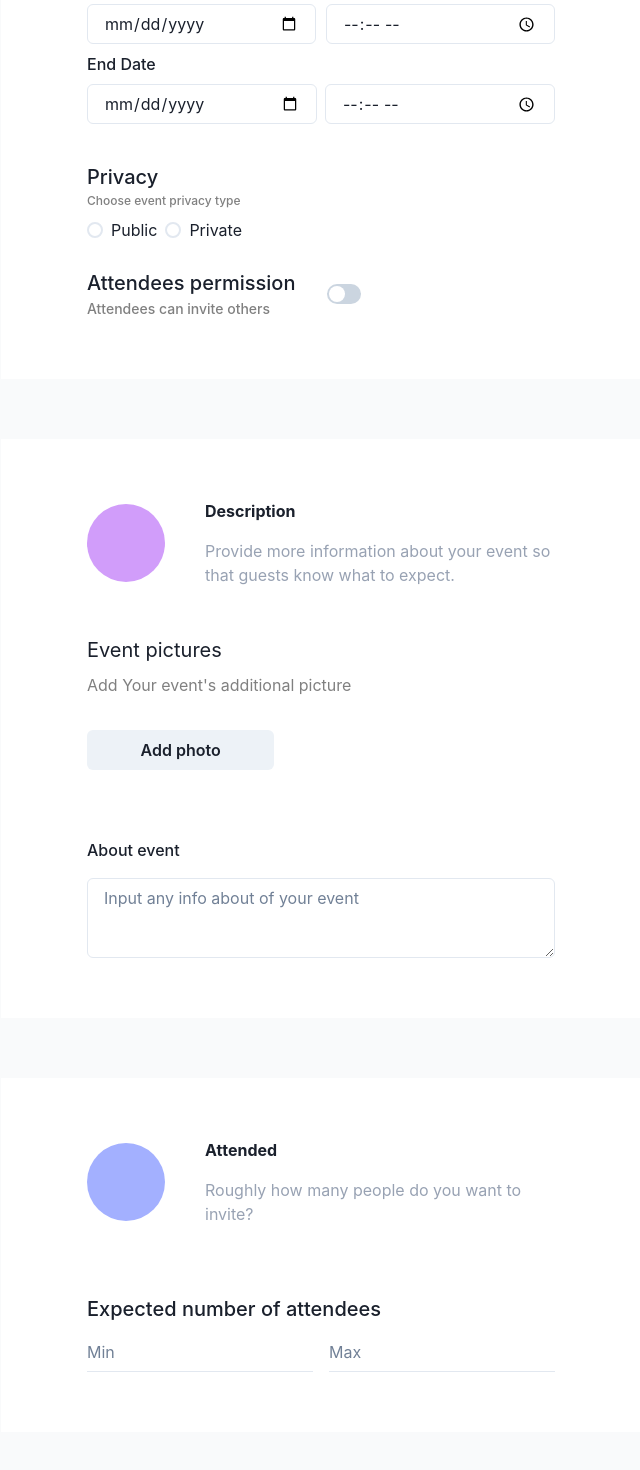
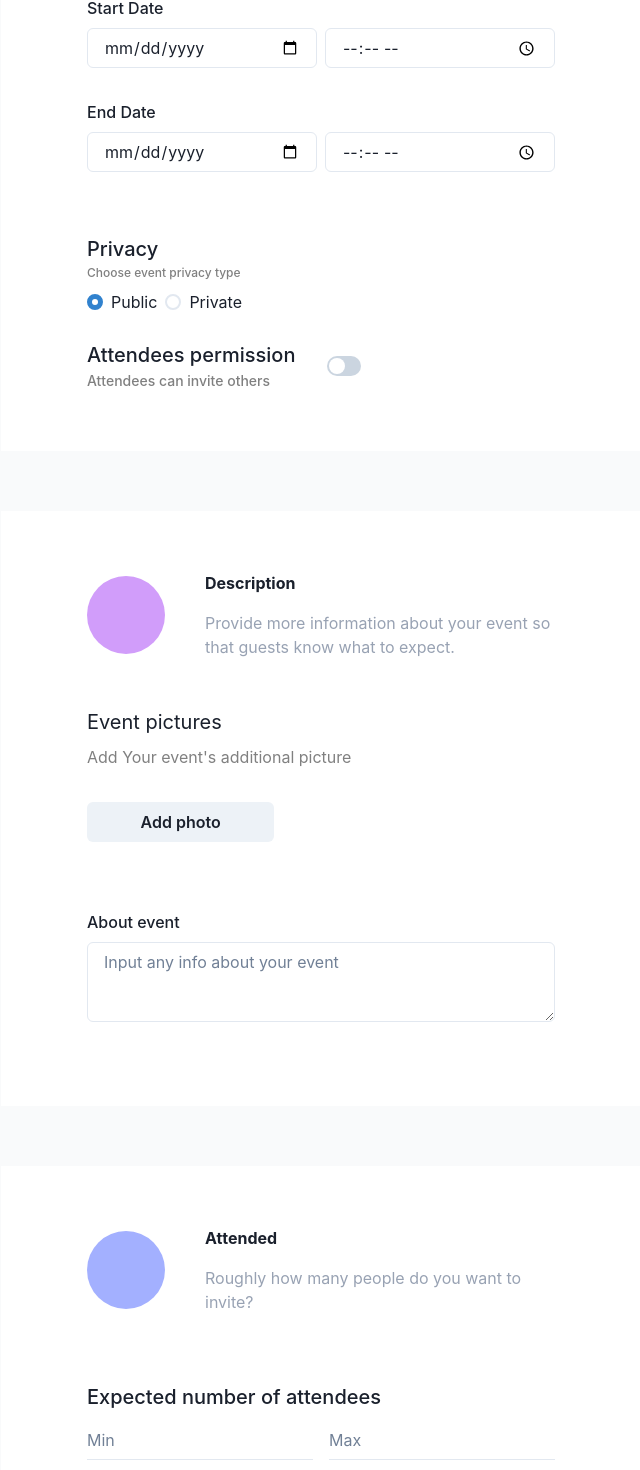
Before and after one commit to gadirov/eventeam, a React (Create React App) app: page /events in a window 1280 px wide. Shown: the part 978-2448 px from the top of the page, without its empty margins (319-959 px from the left). Built offline with nearby package versions, Linux system fonts and the light colour scheme; what axios-auth-refresh would draw is missing.

Commit message:
useformlar

```diff
--- a/src/components/layout/event.tsx
+++ b/src/components/layout/event.tsx
@@ -18,10 +18,52 @@ import {
   VStack,
   HStack,
   Image,
+  FormErrorMessage,
 } from "@chakra-ui/react";
-import React from "react";
+import React, { useState, useRef } from "react";
+import { Controller, useForm } from "react-hook-form";
 
 function Event() {
+  const {
+    control,
+    formState: { errors, isValid },
+    handleSubmit,
+  } = useForm({
+    mode: "all",
+    defaultValues: {
+      eventName: "",
+      startDate: "",
+      startTime: "",
+      endDate: "",
+      endTime: "",
+      privacy: "1",
+      attendees: "",
+      browse: "",
+      about: "",
+      minmax: undefined,
+      freePaid: "1",
+    },
+  });
+
+  const onSubmit = (data) => {
+    console.log(data);
+  };
+  const fileInputRef = useRef<HTMLInputElement>(null);
+  const [selectedImage, setSelectedImage] = useState<File | null>(null);
+
+  const handleFileChange = (e: React.ChangeEvent<HTMLInputElement>) => {
+    const file = e.target.files?.[0];
+    if (file) {
+      setSelectedImage(file);
+    }
+  };
+
+  const handleBrowseClick = () => {
+    if (fileInputRef.current) {
+      fileInputRef.current.click();
+    }
+  };
+
   return (
     <VStack
       bg="#F9FAFB"
@@ -62,62 +104,205 @@ function Event() {
           </Text>
           <Text pt="16px">
             Or{" "}
-            <Link color="#7F56D9" href="#">
-              browse
-            </Link>{" "}
+            <Controller
+              name="browse"
+              control={control}
+              rules={{ required: "This field is required!" }}
+              render={({ field }) => (
+                <>
+                  <Input
+                    {...field}
+                    ref={fileInputRef}
+                    type="file"
+                    accept="image/*"
+                    style={{ display: "none" }}
+                    onChange={handleFileChange}
+                  />
+                  <Link onClick={handleBrowseClick} color="purple">
+                    browse{" "}
+                  </Link>
+                </>
+              )}
+            />{" "}
             to choose a file{" "}
           </Text>
+          {selectedImage && (
+            <div>
+              <Image
+                src={URL.createObjectURL(selectedImage)}
+                alt="Selected Image"
+              />
+            </div>
+          )}
+
           <Text w="90%" as="b" pt="60px" textAlign="center" color="#667085">
             This is the first image attendees will see at the top of your
             listing. Use a high quality image: 2160x1080px{" "}
           </Text>
         </VStack>
+        {errors?.browse && (
+          <Text color="red" mt="0.5rem">
+            {errors?.browse?.message}
+          </Text>
+        )}
 
         <VStack w="90%">
-          <FormControl pt="30px">
+          <FormControl
+            mb={errors?.eventName ? 0 : 6}
+            pt="30px"
+            isInvalid={!!errors?.eventName}
+          >
             <FormLabel>Name</FormLabel>
-            <Input placeholder="Event name" />
+            <Controller
+              name="eventName"
+              control={control}
+              rules={{
+                required: "This field is required!",
+              }}
+              render={({ field }) => (
+                <Input {...field} id="eventName" placeholder="Event name" />
+              )}
+            />
+            <FormErrorMessage mt="0.5rem">
+              {errors?.eventName?.message}
+            </FormErrorMessage>
           </FormControl>
 
-          <FormControl>
+          <HStack w="100%">
+            <FormControl
+              mb={errors?.startDate ? 0 : 6}
+              isInvalid={!!errors?.startDate}
+            >
               <FormLabel>Start Date</FormLabel>
-            <HStack gap="10px">
-              <Input type="date" w="50%" placeholder="Choose date" />
-              <Input type="time" w="50%" placeholder="Choose Time" />
-            </HStack>
+              <Controller
+                name="startDate"
+                control={control}
+                rules={{
+                  required: "This field is required!",
+                }}
+                render={({ field }) => <Input {...field} type="date" />}
+              />
+
+              <FormErrorMessage mt="0.5rem">
+                {errors?.startDate?.message}
+              </FormErrorMessage>
             </FormControl>
 
-          <FormControl>
+            <FormControl
+              mb={errors?.startTime ? 0 : 6}
+              isInvalid={!!errors?.startTime}
+            >
+              <Controller
+                name="startTime"
+                control={control}
+                rules={{
+                  required: "This field is required!",
+                }}
+                render={({ field }) => (
+                  <Input {...field} mt="32px" type="time" />
+                )}
+              />
+
+              <FormErrorMessage mt="0.5rem">
+                {errors?.startTime?.message}
+              </FormErrorMessage>
+            </FormControl>
+          </HStack>
+
+          <HStack w="100%">
+            <FormControl
+              mb={errors?.endDate ? 0 : 6}
+              isInvalid={!!errors?.endDate}
+            >
               <FormLabel>End Date</FormLabel>
-            <HStack>
-              <Input type="date" w="50%" placeholder="Choose date" />
-              <Input type="time" w="50%" placeholder="Choose Time" />
-            </HStack>
+              <Controller
+                name="endDate"
+                control={control}
+                rules={{
+                  required: "This field is required!",
+                }}
+                render={({ field }) => <Input {...field} type="date" />}
+              />
+
+              <FormErrorMessage mt="0.5rem">
+                {errors?.endDate?.message}
+              </FormErrorMessage>
             </FormControl>
 
-          <FormControl>
+            <FormControl
+              mb={errors?.endTime ? 0 : 6}
+              isInvalid={!!errors?.endTime}
+            >
+              <Controller
+                name="endTime"
+                control={control}
+                rules={{
+                  required: "This field is required!",
+                }}
+                render={({ field }) => (
+                  <Input {...field} mt="32px" type="time" />
+                )}
+              />
+
+              <FormErrorMessage mt="0.5rem">
+                {errors?.endTime?.message}
+              </FormErrorMessage>
+            </FormControl>
+          </HStack>
+
+          <FormControl isInvalid={!!errors?.privacy}>
             <FormLabel pt="30px" fontSize="20px">
               Privacy
               <Text fontSize="12px" color="gray">
                 Choose event privacy type
               </Text>
             </FormLabel>
-            <RadioGroup>
+            <Controller
+              name="privacy"
+              control={control}
+              rules={{
+                required: "This field is required!",
+              }}
+              render={({ field }) => (
+                <RadioGroup {...field}>
                   <Stack direction="row">
-                <Radio value="1">Public</Radio>
+                    <Radio value="1" defaultChecked>
+                      Public
+                    </Radio>
                     <Radio value="2">Private</Radio>
                   </Stack>
                 </RadioGroup>
+              )}
+            />
+            <FormErrorMessage mt="0.5rem">
+              {errors?.endTime?.message}
+            </FormErrorMessage>
           </FormControl>
 
-          <FormControl pt="18px" display="flex" alignItems="center" gap="20px">
+          <FormControl
+            pt="18px"
+            display="flex"
+            alignItems="center"
+            gap="20px"
+            isInvalid={!!errors?.attendees}
+          >
             <FormLabel htmlFor="email-alerts" mb="0" fontSize="20px">
               Attendees permission
               <Text fontSize="14px" color="gray">
                 Attendees can invite others
               </Text>
             </FormLabel>
-            <Switch id="email-alerts" />
+            <Controller
+              name="attendees"
+              control={control}
+              rules={{
+                required: "This field is required!",
+              }}
+              render={({ field }) => <Switch {...field} id="email-alerts" />}
+            />
+            <FormErrorMessage mt="0.5rem">
+              {errors?.endTime?.message}
+            </FormErrorMessage>
           </FormControl>
         </VStack>
       </VStack>
@@ -146,8 +331,29 @@ function Event() {
             Add photo
           </Button>
 
+          <FormControl
+            mb={errors?.eventName ? 0 : 6}
+            isInvalid={!!errors?.about}
+          >
             <FormLabel pt="60px">About event</FormLabel>
-          <Textarea placeholder="Input any info about of your event" />
+            <Controller
+              name="about"
+              control={control}
+              rules={{
+                required: "This field is required!",
+              }}
+              render={({ field }) => (
+                <Textarea
+                  {...field}
+                  placeholder="Input any info about your event"
+                />
+              )}
+            />
+
+            <FormErrorMessage mt="0.5rem">
+              {errors?.about?.message}
+            </FormErrorMessage>
+          </FormControl>
         </VStack>
       </VStack>
 
@@ -163,12 +369,25 @@ function Event() {
           </Box>
         </HStack>
 
-        <FormControl w="90%" pt="60px">
+        <FormControl w="90%" pt="60px" isInvalid={!!errors?.minmax}>
           <FormLabel fontSize="20px">Expected number of attendees</FormLabel>
-          <HStack gap="16px">
+          <Controller
+            name="minmax"
+            control={control}
+            rules={{
+              required: "This field is required!",
+            }}
+            render={({ field }) => (
+              <HStack {...field} gap="16px">
                 <Input type="number" variant="flushed" placeholder="Min" />
                 <Input type="number" variant="flushed" placeholder="Max" />
               </HStack>
+            )}
+          />
+
+          <FormErrorMessage mt="0.5rem">
+            {errors?.minmax?.message}
+          </FormErrorMessage>
         </FormControl>
       </VStack>
 
@@ -186,7 +405,7 @@ function Event() {
 
         <FormControl w="90%" pt="40px" pb="60px">
           <FormLabel pt="32px">Location</FormLabel>
-          <Input mb="30px" placeholder="Choose any location" />
+          <Input mb="30px" placeholder="Location" />
 
           <Input
             variant="flushed"
@@ -210,7 +429,12 @@ function Event() {
         <Box w="90%" mt="30px">
           <Button alignSelf="flex-start" borderRadius="40px" w="30%" p="25px">
             <HStack gap="10px">
-              <Button color="white" borderRadius="50%" w="15px" colorScheme="blue">
+              <Button
+                color="white"
+                borderRadius="50%"
+                w="15px"
+                colorScheme="blue"
+              >
                 +
               </Button>
               <Text>Add category</Text>
@@ -236,7 +460,7 @@ function Event() {
           <FormLabel>Mobile Number</FormLabel>
           <InputGroup>
             <InputLeftElement children="+994" />
-            <Input type="tel" variant="flushed" pattern="[0-9]*"/>
+            <Input type="tel" variant="flushed" pattern="[0-9]*" />
           </InputGroup>
 
           <FormLabel pt="40px">Facebook</FormLabel>
@@ -260,27 +484,45 @@ function Event() {
           </Box>
         </HStack>
 
-        <FormControl w="90%">
+        <FormControl w="90%" isInvalid={!!errors?.freePaid}>
           <FormLabel pt="40px" fontSize="20px">
             Ticket type
             <Text fontSize="12px" color="gray">
               Choose ticket type
             </Text>
           </FormLabel>
-          <RadioGroup pt="10px">
+          <Controller
+            name="freePaid"
+            control={control}
+            rules={{
+              required: "This field is required!",
+            }}
+            render={({ field }) => (
+              <RadioGroup {...field} pt="10px">
                 <Stack direction="row">
-              <Radio value="1">Free</Radio>
+                  <Radio value="1" defaultChecked>
+                    Free
+                  </Radio>
                   <Radio value="2">Paid</Radio>
                 </Stack>
               </RadioGroup>
+            )}
+          />
+
+          <FormErrorMessage mt="0.5rem">
+            {errors?.freePaid?.message}
+          </FormErrorMessage>
         </FormControl>
       </VStack>
+
       <Button
         w="50%"
         colorScheme="blue"
         variant="solid"
         color="white"
         mb="60px"
+        onClick={handleSubmit(onSubmit)}
+        isDisabled={!isValid}
       >
         Create
       </Button>
```
Lines whose indentation alone changed are shown as unchanged.
